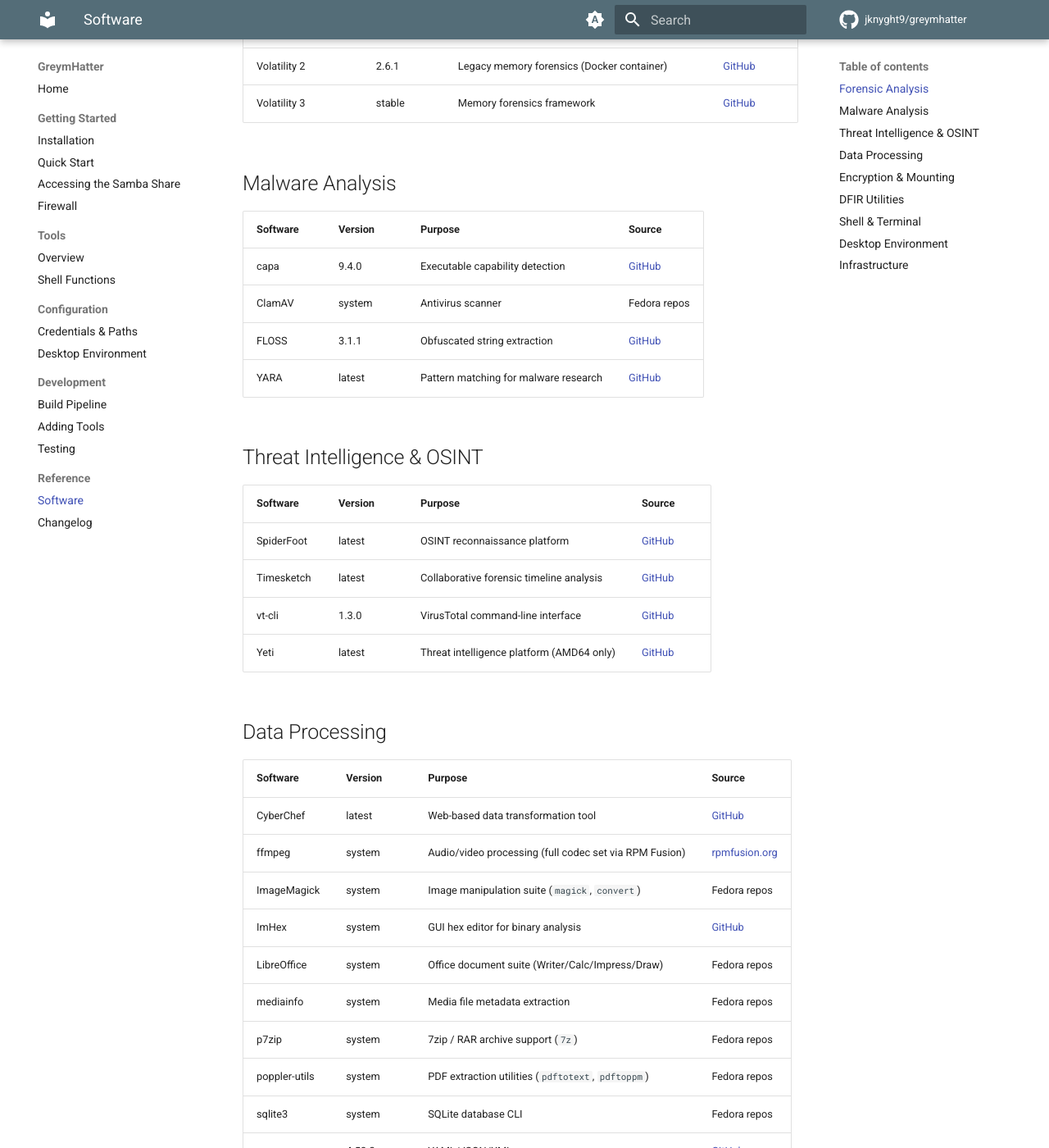
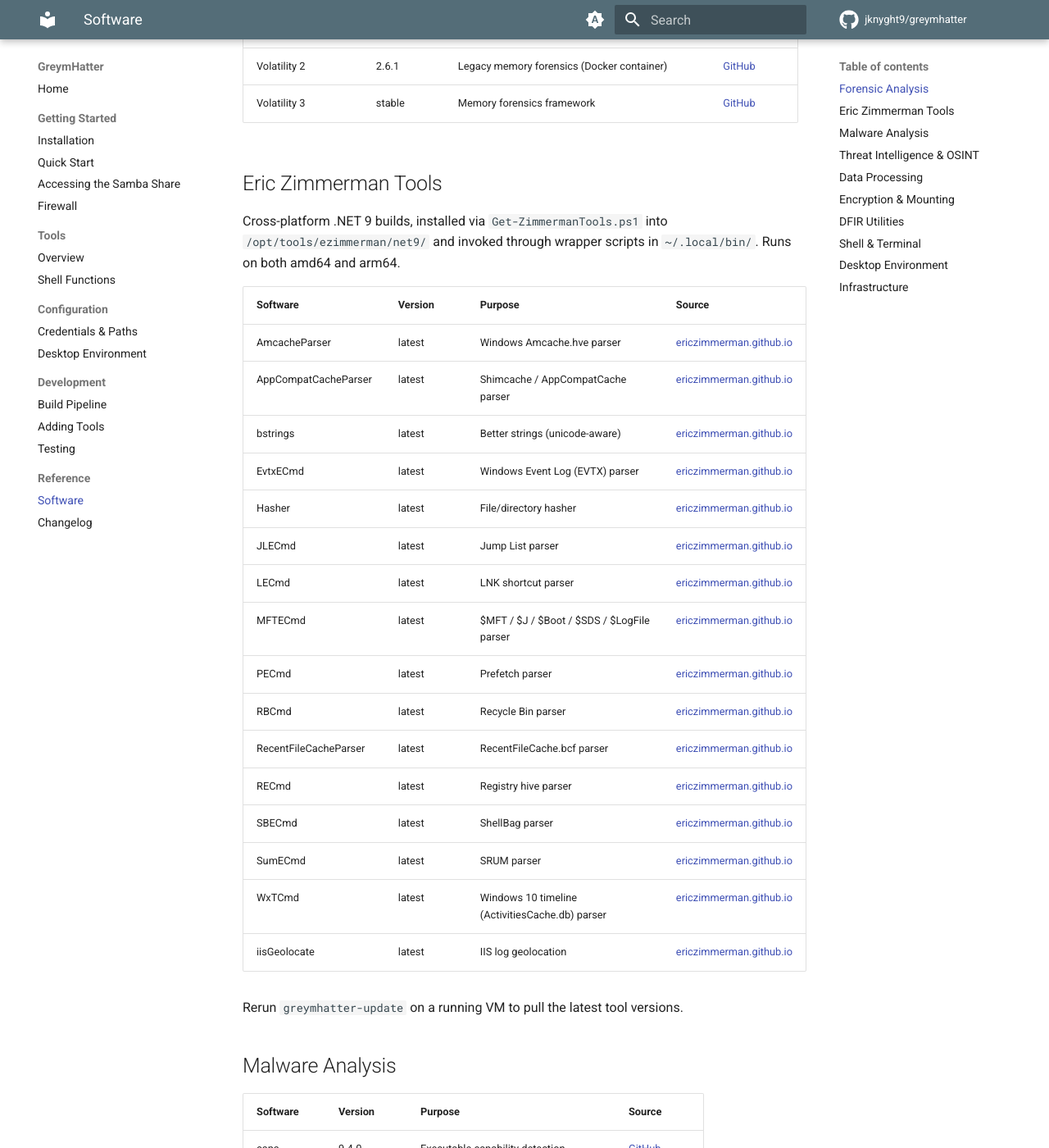
Before and after one commit to jknyght9/greymhatter, an MkDocs documentation site: the page built from docs/docs/reference/software.md, in a window 1280 px wide and 1400 px high, scrolled down 511 px. Shown: the whole window at 82% size. Built offline with MkDocs 1.6.1 and Material for MkDocs 9.7.7, drawn with Linux system fonts in a browser that asks for light colours; comment, search, counter and statistics services are not loaded; some of the changed text lies outside the part shown.

Commit message:
Add Eric Zimmerman DFIR tools (.NET 9 cross-platform)
Adds ezimmerman task to the tools role:
- Installs .NET 9 runtime to /opt/dotnet via dotnet-install.sh (arch-agnostic)
- Fetches all EZ tools via Get-ZimmermanTools.ps1 (-NetVersion 9)
- Wrapper scripts in ~/.local/bin invoke tools as `dotnet <Tool>.dll "$@"`
- Runs on both amd64 and arm64

Rerun greymhatter-update on a running VM to pick up new tool releases.

Co-Authored-By: Claude Opus 4.7 <noreply@anthropic.com>
Claude-Session: https://claude.ai/code/session_01QRUpB8qq2TqAX34Yby83a1

```diff
--- a/docs/docs/reference/software.md
+++ b/docs/docs/reference/software.md
@@ -13,6 +13,31 @@ Complete list of software installed on GreymHatter, with pinned versions where a
 | Sleuthkit | 4.15.0 | Disk image analysis (`fls`, `mmls`, `icat`, `img_stat`) | [sleuthkit.org](https://sleuthkit.org/) |
 | Volatility 2 | 2.6.1 | Legacy memory forensics (Docker container) | [GitHub](https://github.com/volatilityfoundation/volatility) |
 | Volatility 3 | stable | Memory forensics framework | [GitHub](https://github.com/volatilityfoundation/volatility3) |
+
+## Eric Zimmerman Tools
+
+Cross-platform .NET 9 builds, installed via `Get-ZimmermanTools.ps1` into `/opt/tools/ezimmerman/net9/` and invoked through wrapper scripts in `~/.local/bin/`. Runs on both amd64 and arm64.
+
+| Software | Version | Purpose | Source |
+|---|---|---|---|
+| AmcacheParser | latest | Windows Amcache.hve parser | [ericzimmerman.github.io](https://ericzimmerman.github.io/) |
+| AppCompatCacheParser | latest | Shimcache / AppCompatCache parser | [ericzimmerman.github.io](https://ericzimmerman.github.io/) |
+| bstrings | latest | Better strings (unicode-aware) | [ericzimmerman.github.io](https://ericzimmerman.github.io/) |
+| EvtxECmd | latest | Windows Event Log (EVTX) parser | [ericzimmerman.github.io](https://ericzimmerman.github.io/) |
+| Hasher | latest | File/directory hasher | [ericzimmerman.github.io](https://ericzimmerman.github.io/) |
+| JLECmd | latest | Jump List parser | [ericzimmerman.github.io](https://ericzimmerman.github.io/) |
+| LECmd | latest | LNK shortcut parser | [ericzimmerman.github.io](https://ericzimmerman.github.io/) |
+| MFTECmd | latest | $MFT / $J / $Boot / $SDS / $LogFile parser | [ericzimmerman.github.io](https://ericzimmerman.github.io/) |
+| PECmd | latest | Prefetch parser | [ericzimmerman.github.io](https://ericzimmerman.github.io/) |
+| RBCmd | latest | Recycle Bin parser | [ericzimmerman.github.io](https://ericzimmerman.github.io/) |
+| RecentFileCacheParser | latest | RecentFileCache.bcf parser | [ericzimmerman.github.io](https://ericzimmerman.github.io/) |
+| RECmd | latest | Registry hive parser | [ericzimmerman.github.io](https://ericzimmerman.github.io/) |
+| SBECmd | latest | ShellBag parser | [ericzimmerman.github.io](https://ericzimmerman.github.io/) |
+| SumECmd | latest | SRUM parser | [ericzimmerman.github.io](https://ericzimmerman.github.io/) |
+| WxTCmd | latest | Windows 10 timeline (ActivitiesCache.db) parser | [ericzimmerman.github.io](https://ericzimmerman.github.io/) |
+| iisGeolocate | latest | IIS log geolocation | [ericzimmerman.github.io](https://ericzimmerman.github.io/) |
+
+Rerun `greymhatter-update` on a running VM to pull the latest tool versions.
 
 ## Malware Analysis
 
@@ -109,6 +134,7 @@ Complete list of software installed on GreymHatter, with pinned versions where a
 | Software | Version | Purpose | Source |
 |---|---|---|---|
 | Ansible | system | Configuration management | Fedora repos |
+| .NET Runtime | 9.0 | Runtime for Eric Zimmerman tools | [dot.net](https://dot.net/) |
 | Docker CE | latest | Container runtime | [docker.com](https://docs.docker.com/) |
 | Docker Compose | latest | Container orchestration | Included with Docker CE |
 | firewalld | system | Host firewall | Fedora repos |
```
Also changed, not shown: docs/docs/reference/changelog.md (+10 -0 lines), 2 other files.
